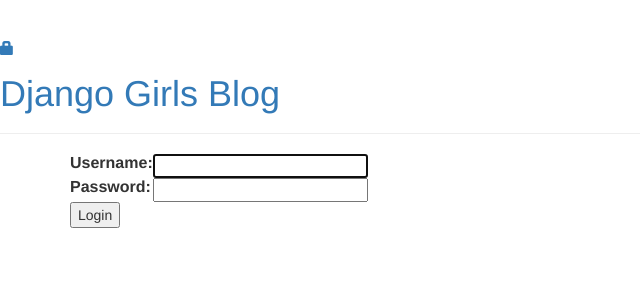
After one commit to German91/django-basic-blog, a Django app: page /accounts/login/ in a window 1280 px wide. The commit adds this page. Shown: the top 300 px of the page, without its empty margins (0-640 px from the left). Run offline with Django 3.2, Linux system fonts and the light colour scheme; some libraries are stand-ins or nearby versions.

Commit message:
Added login, security and logout

```diff
--- a/blog/templates/blog/base.html
+++ b/blog/templates/blog/base.html
@@ -18,6 +18,15 @@
               <a href="{% url 'post_draft_list' %}" class="top-menu">
                 <span class="glyphicon glyphicon-edit"></span>
               </a>
+
+              <p class="top-menu">
+                Hello {{ user.username }}
+                <small>(<a href="{% url 'logout' %}">Log out</a>)</small>
+              </p>
+            {% else %}
+              <a href="{% url 'login' %}" class="top-menu">
+                <span class="glyphicon glyphicon-lock"></span>
+              </a>
             {% endif %}
 
             <h1><a href="/">Django Girls Blog</a></h1>
--- /dev/null
+++ b/blog/templates/registration/login.html
@@ -0,0 +1,23 @@
+{% extends "blog/base.html" %}
+
+{% block content %}
+  {% if form.errors %}
+    <p>Your username and password dind't match. Please try again.</p>
+  {% endif %}
+
+  <form action="{% url 'login' %}" method="post">{% csrf_token %}
+    <table>
+      <tr>
+        <td>{{ form.username.label_tag }}</td>
+        <td>{{ form.username }}</td>
+      </tr>
+      <tr>
+        <td>{{ form.password.label_tag }}</td>
+        <td>{{ form.password }}</td>
+      </tr>
+    </table>
+
+    <input type="submit" value="Login" />
+    <input type="hidden" name="next" value="{{ next }}" />
+  </form>
+{% endblock %}
--- a/blog/views.py
+++ b/blog/views.py
@@ -1,4 +1,5 @@
 from django.shortcuts import render, get_object_or_404, redirect
+from django.contrib.auth.decorators import login_required
 from django.utils import timezone
 
 from .models import Post
@@ -14,6 +15,7 @@ def post_detail(request, pk):
     return render(request, 'blog/post_detail.html', {'post': post})
 
 
+@login_required
 def post_new(request):
     if request.method == 'POST':
         form = PostForm(request.POST)
@@ -27,6 +29,7 @@ def post_new(request):
     return render(request, 'blog/post_edit.html', {'form': form})
 
 
+@login_required
 def post_edit(request, pk):
     post = get_object_or_404(Post, pk=pk)
     if request.method == 'POST':
@@ -41,17 +44,20 @@ def post_edit(request, pk):
     return render(request, 'blog/post_edit.html', {'form': form})
 
 
+@login_required
 def post_draft_list(request):
     posts = Post.objects.filter(published_date__isnull=True).order_by('created_date')
     return render(request, 'blog/post_draft_list.html', {'posts': posts})
 
 
+@login_required
 def post_publish(request, pk):
     post = get_object_or_404(Post, pk=pk)
     post.publish()
     return redirect('post_detail', pk=pk)
 
 
+@login_required
 def post_remove(request, pk):
     post = get_object_or_404(Post, pk=pk)
     post.delete()
--- a/mysite/settings.py
+++ b/mysite/settings.py
@@ -27,6 +27,7 @@ DEBUG = True
 
 ALLOWED_HOSTS = ['127.0.0.1', 'localhost']
 
+LOGIN_REDIRECT_URL = '/'
 
 # Application definition
 
--- a/mysite/urls.py
+++ b/mysite/urls.py
@@ -1,7 +1,10 @@
 from django.conf.urls import url, include
 from django.contrib import admin
+from django.contrib.auth import views
 
 urlpatterns = [
     url(r'^admin/', admin.site.urls),
+    url(r'^accounts/login/$', views.login, name='login'),
+    url(r'^accounts/logout/$', views.logout, name='logout', kwargs={'next_page': '/'}),
     url(r'', include('blog.urls')),
 ]
```
